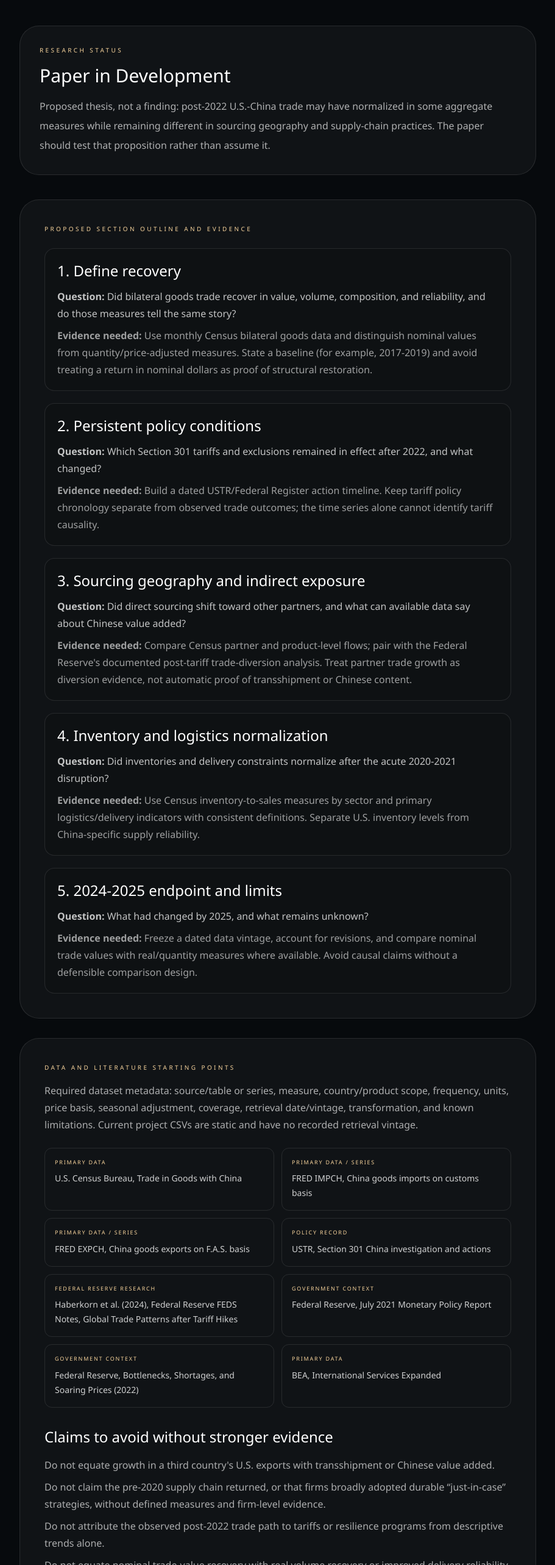
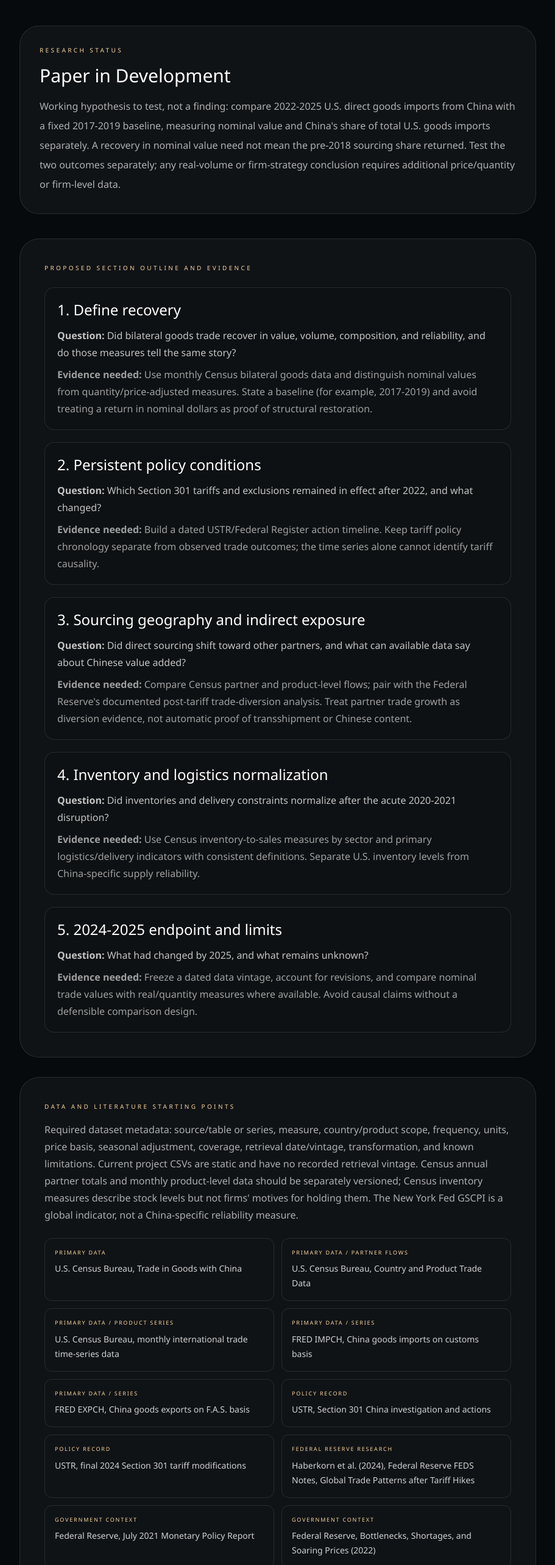
Before and after one commit to AbhinavRamakrishnan1/us-china-trade-project, a Next.js app in the folder website/: page /post-covid-recovery-pattern/paper in a window 1280 px wide. Shown: the part 234-2800 px from the top of the page at 61% size, without its empty margins (184-1095 px from the left). Built offline with nearby package versions, Linux system fonts and the light colour scheme.

Commit message:
fix Netlify Next.js build

```diff
--- a/website/app/post-covid-recovery-pattern/paper/page.tsx
+++ b/website/app/post-covid-recovery-pattern/paper/page.tsx
@@ -30,13 +30,20 @@ const evidenceSections = [
 
 const sourceLinks = [
   { label: "U.S. Census Bureau, Trade in Goods with China", href: "https://www.census.gov/foreign-trade/balance/c5700.html", type: "PRIMARY DATA" },
+  { label: "U.S. Census Bureau, Country and Product Trade Data", href: "https://www.census.gov/foreign-trade/statistics/country/index.html", type: "PRIMARY DATA / PARTNER FLOWS" },
+  { label: "U.S. Census Bureau, monthly international trade time-series data", href: "https://www.census.gov/data/developers/data-sets/international-trade.html", type: "PRIMARY DATA / PRODUCT SERIES" },
   { label: "FRED IMPCH, China goods imports on customs basis", href: "https://fred.stlouisfed.org/series/IMPCH", type: "PRIMARY DATA / SERIES" },
   { label: "FRED EXPCH, China goods exports on F.A.S. basis", href: "https://fred.stlouisfed.org/series/EXPCH", type: "PRIMARY DATA / SERIES" },
   { label: "USTR, Section 301 China investigation and actions", href: "https://ustr.gov/issue-areas/enforcement/section-301-investigations/section-301-china", type: "POLICY RECORD" },
+  { label: "USTR, final 2024 Section 301 tariff modifications", href: "https://ustr.gov/about-us/policy-offices/press-office/press-releases/2024/september/ustr-finalizes-action-china-tariffs-following-statutory-four-year-review", type: "POLICY RECORD" },
   { label: "Haberkorn et al. (2024), Federal Reserve FEDS Notes, Global Trade Patterns after Tariff Hikes", href: "https://www.federalreserve.gov/econres/notes/feds-notes/global-trade-patterns-in-the-wake-of-the-2018-2019-u-s-china-tariff-hikes-20240412.html", type: "FEDERAL RESERVE RESEARCH" },
   { label: "Federal Reserve, July 2021 Monetary Policy Report", href: "https://www.federalreserve.gov/monetarypolicy/2021-07-mpr-part1.htm", type: "GOVERNMENT CONTEXT" },
   { label: "Federal Reserve, Bottlenecks, Shortages, and Soaring Prices (2022)", href: "https://www.federalreserve.gov/econres/notes/feds-notes/bottlenecks-shortages-and-soaring-prices-in-the-us-economy-20220624.html", type: "GOVERNMENT CONTEXT" },
   { label: "BEA, International Services Expanded", href: "https://www.bea.gov/data/intl-trade-investment/international-services-expanded", type: "PRIMARY DATA" },
+  { label: "Census Bureau, Manufacturing and Trade Inventories and Sales", href: "https://www.census.gov/mtis/index.html", type: "PRIMARY DATA / INVENTORY" },
+  { label: "New York Fed, Global Supply Chain Pressure Index", href: "https://www.newyorkfed.org/research/policy/gscpi", type: "AGGREGATE LOGISTICS INDICATOR" },
+  { label: "Fajgelbaum et al. (2024), The U.S.-China Trade War and Global Reallocations, AER: Insights 6(2), 295-312", href: "https://www.aeaweb.org/articles?id=10.1257/aeri.20230094", type: "PEER-REVIEWED RESEARCH" },
+  { label: "Alfaro and Chor (2023), Global Supply Chains: The Looming Great Reallocation, NBER Working Paper 31661", href: "https://www.nber.org/papers/w31661", type: "ACADEMIC WORKING PAPER" },
 ];
 
 export default function PostCovidRecoveryPatternPaperPage() {
@@ -55,7 +62,7 @@ export default function PostCovidRecoveryPatternPaperPage() {
           <p className="text-[10px] uppercase tracking-[0.34em] text-[var(--accent-soft)]">Research status</p>
           <h2 className="mt-4 font-[family:var(--font-display)] text-3xl text-white">Paper in Development</h2>
           <p className="mt-4 leading-8 text-white/66">
-            Proposed thesis, not a finding: post-2022 U.S.-China trade may have normalized in some aggregate measures while remaining different in sourcing geography and supply-chain practices. The paper should test that proposition rather than assume it.
+            Working hypothesis to test, not a finding: compare 2022-2025 U.S. direct goods imports from China with a fixed 2017-2019 baseline, measuring nominal value and China&apos;s share of total U.S. goods imports separately. A recovery in nominal value need not mean the pre-2018 sourcing share returned. Test the two outcomes separately; any real-volume or firm-strategy conclusion requires additional price/quantity or firm-level data.
           </p>
         </article>
 
@@ -74,7 +81,7 @@ export default function PostCovidRecoveryPatternPaperPage() {
 
         <section className="mt-8 rounded-[2rem] border border-white/10 bg-white/[0.04] p-8 sm:p-10">
           <p className="text-[10px] uppercase tracking-[0.34em] text-[var(--accent-soft)]">Data and literature starting points</p>
-          <p className="mt-4 leading-7 text-white/65">Required dataset metadata: source/table or series, measure, country/product scope, frequency, units, price basis, seasonal adjustment, coverage, retrieval date/vintage, transformation, and known limitations. Current project CSVs are static and have no recorded retrieval vintage.</p>
+          <p className="mt-4 leading-7 text-white/65">Required dataset metadata: source/table or series, measure, country/product scope, frequency, units, price basis, seasonal adjustment, coverage, retrieval date/vintage, transformation, and known limitations. Current project CSVs are static and have no recorded retrieval vintage. Census annual partner totals and monthly product-level data should be separately versioned; Census inventory measures describe stock levels but not firms&apos; motives for holding them. The New York Fed GSCPI is a global indicator, not a China-specific reliability measure.</p>
           <div className="mt-6 grid gap-3 sm:grid-cols-2">
             {sourceLinks.map((source) => (
               <a key={source.label} href={source.href} target="_blank" rel="noreferrer" className="rounded-xl border border-white/10 p-4 text-white/80 transition hover:border-[var(--accent)]">
@@ -89,7 +96,7 @@ export default function PostCovidRecoveryPatternPaperPage() {
             <li>Do not claim the pre-2020 supply chain returned, or that firms broadly adopted durable “just-in-case” strategies, without defined measures and firm-level evidence.</li>
             <li>Do not attribute the observed post-2022 trade path to tariffs or resilience programs from descriptive trends alone.</li>
             <li>Do not equate nominal trade-value recovery with real volume recovery or improved delivery reliability.</li>
-            <li>Do not claim a 2025 full-year result from a dataset that ends in January 2026 unless the annual aggregation and data vintage are documented.</li>
+            <li>Do not claim a 2025 full-year result from a dataset whose extraction vintage is unknown; verify all 12 months and document the annual aggregation.</li>
           </ul>
         </section>
 
```
Also changed, not shown: 2 other files (tests, documents, lock files or other folders).
